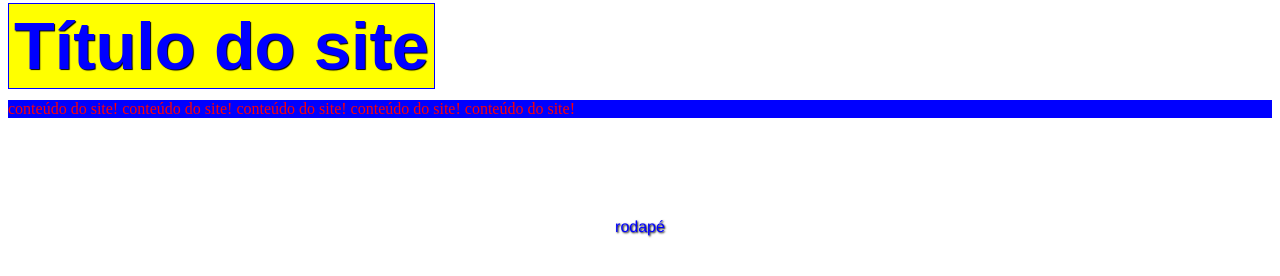
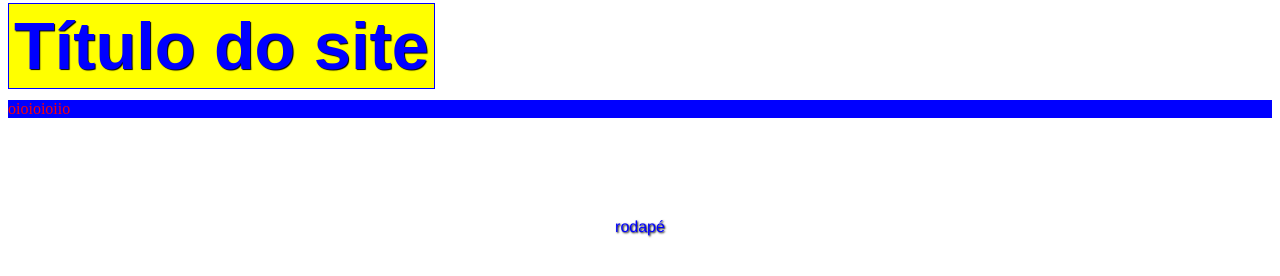
Before and after one commit to billjsan/web, a plain HTML site: page Front-end/_html/index.html in a window 1280 px wide. Drawn offline with Linux system fonts and the light colour scheme.

Commit message:
meu primeiro commit usando o cmd

```diff
--- a/Front-end/_html/index.html
+++ b/Front-end/_html/index.html
@@ -11,7 +11,7 @@
 <body>
 
     <div>
-        <p>conteúdo do site! conteúdo do site! conteúdo do site! conteúdo do site! conteúdo do site! </p>
+        <p>oioioioiio</p>
     </div>
 
 </body>
```
